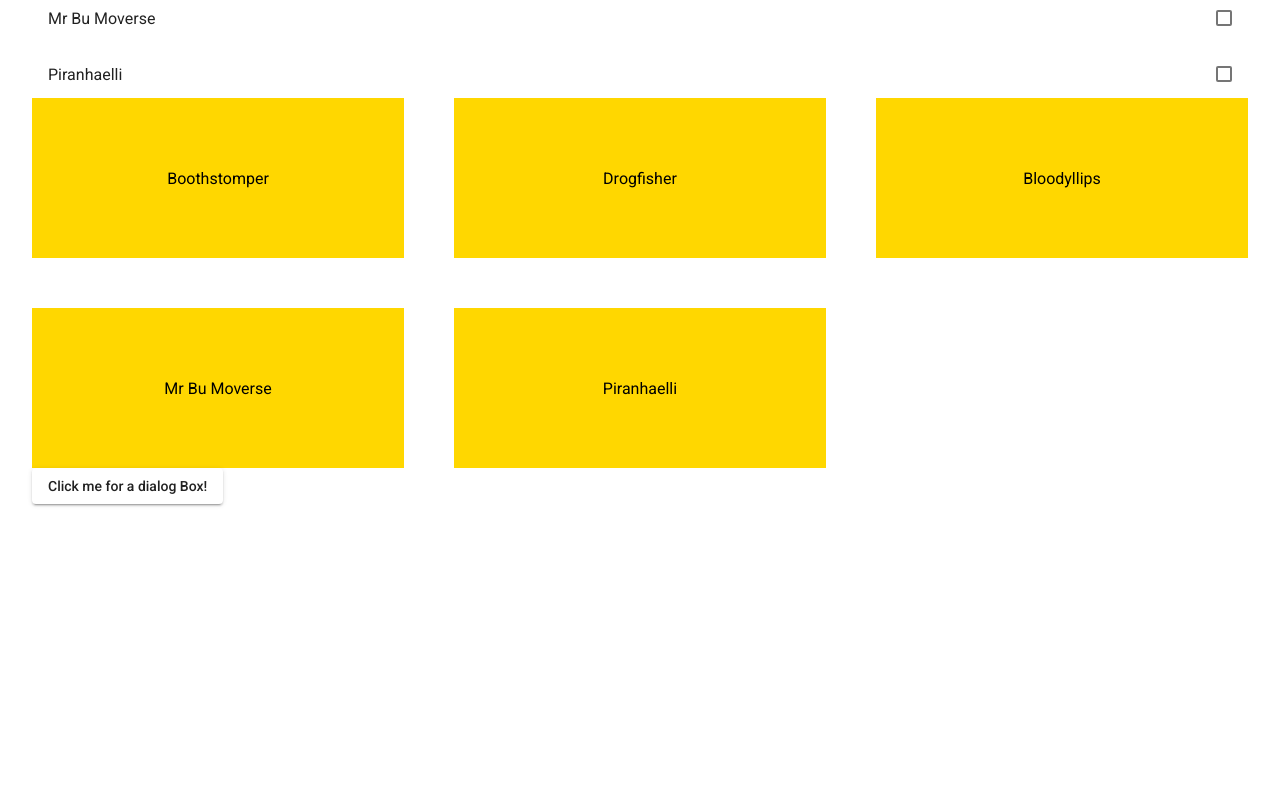
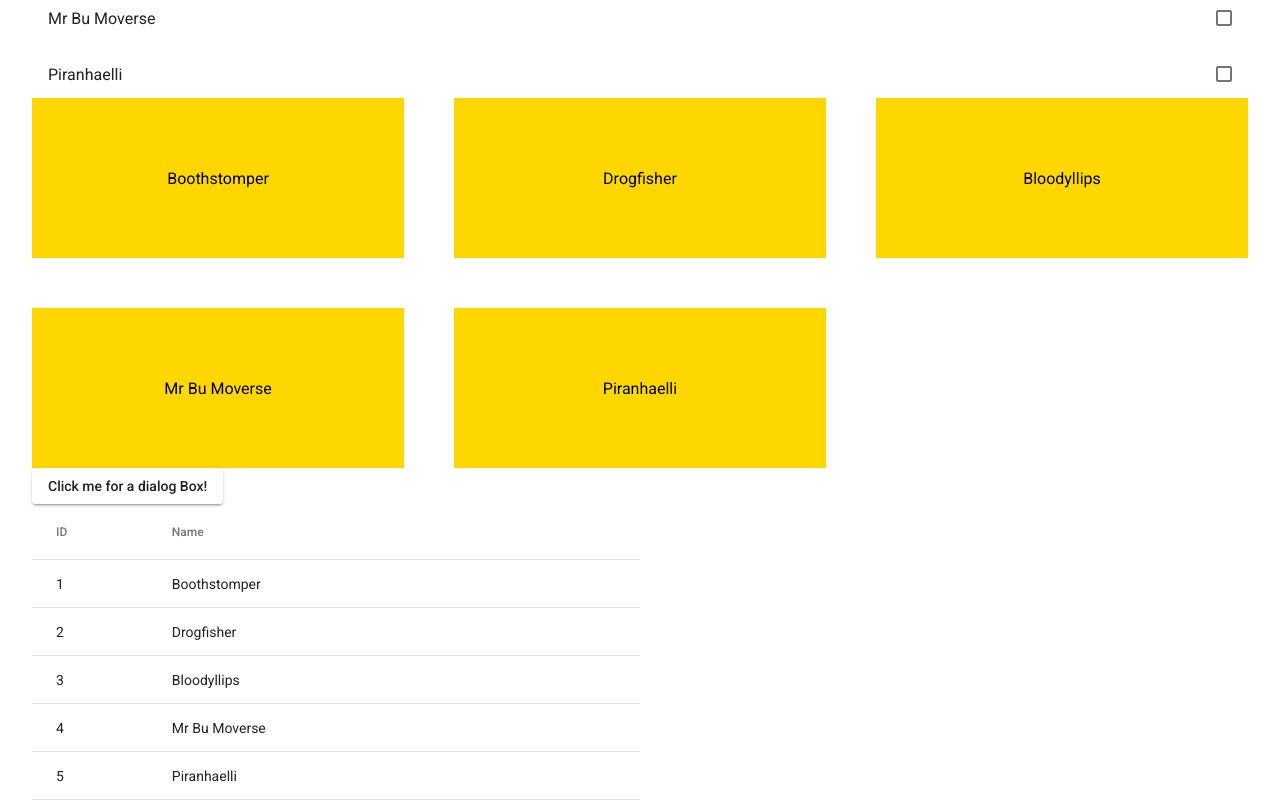
Before and after one commit to Anulav/Angular, an Angular app in the folder ninth/: page / in a window 1280 px wide. Shown: the part 667-1467 px from the top of the page. Before the commit the page ends 1171 px from the top, so only its background shows below. Built offline with nearby package versions, Linux system fonts and the light colour scheme.

Commit message:
Added table

```diff
--- a/ninth/src/app/app.component.html
+++ b/ninth/src/app/app.component.html
@@ -22,6 +22,10 @@
 <app-form-controls></app-form-controls>
 <app-layout></app-layout>
 <button mat-raised-button (click)="showdialog()">Click me for a dialog Box!</button>
+<br>
+<app-table></app-table>
+
+
 </div>
 <!--
 Buttons
--- a/ninth/src/app/app.component.ts
+++ b/ninth/src/app/app.component.ts
@@ -20,12 +20,12 @@ export class AppComponent {
 
       */
       data: 'Love Angular 10?'
-    })/*.afterClosed().subscribe(result => {
+    }).afterClosed().subscribe(result => {
       if (result)                                  /* The open method of the MatDialog service returns an afterClosed observable
       property that we can subscribe to, which will enable us to be notified when the dialog
       closes. The afterClosed observable emits any value that is sent back from the dialog */
-       /* window.alert(result);
-    })*/;
+        window.alert(result);
+    });
   }
 
 }
--- a/ninth/src/app/dialog/dialog.component.html
+++ b/ninth/src/app/dialog/dialog.component.html
@@ -1,8 +1,8 @@
 <h1 mat-dialog-title>
   <mat-dialog-content>{{data}}</mat-dialog-content>
   <mat-dialog-actions>
-    <button mat-raised-button (click)="closeDialog(true)">Yes</button>
-    <button mat-raised-button (click)="closeDialog(false)">No</button>
+    <button mat-raised-button [mat-dialog-close]="true">Yes</button>
+    <button mat-raised-button mat-dialog-close>No</button>
   </mat-dialog-actions>
 </h1>
 
--- a/ninth/src/app/dialog/dialog.component.ts
+++ b/ninth/src/app/dialog/dialog.component.ts
@@ -8,7 +8,7 @@ import { MAT_DIALOG_DATA, MatDialogRef } from '@angular/material/dialog';
 })
 export class DialogComponent implements OnInit {
 
-  constructor(@Inject(MAT_DIALOG_DATA) public data:any, private dialogRef: MatDialogRef<DialogComponent>) { }/*
+  constructor(@Inject(MAT_DIALOG_DATA) public data:any) { }/*
   In a real-world scenario, you will probably need to create a reusable component for
   displaying a dialog in an Angular project. Even better, the component may end up in an
   Angular library as a package. Therefore, you should configure the dialog component to
@@ -28,11 +28,13 @@ export class DialogComponent implements OnInit {
   */
 
   ngOnInit(): void {
+    console.log(this.data);
+
   }
-
-  closeDialog(data?: boolean){
-    this.dialogRef.close(data);
-    window.alert(data);
+/*
+  closeDialog(returned?: boolean){
+    this.dialogRef.close(returned);
+    window.alert(returned);
   }
-
+*/
 }
--- /dev/null
+++ b/ninth/src/app/table/table.component.css
@@ -0,0 +1,3 @@
+table {
+  width: 50%;
+}
--- /dev/null
+++ b/ninth/src/app/table/table.component.html
@@ -0,0 +1,27 @@
+<table mat-table [dataSource]="heroes">
+  <ng-container matColumnDef="id">
+    <th mat-header-cell *matHeaderCellDef> ID </th>
+    <td mat-cell *matCellDef="let hero"> {{hero.id}} </td>
+  </ng-container>
+  <ng-container matColumnDef="name">
+    <th mat-header-cell *matHeaderCellDef mat-sort-header> Name </th>
+    <td mat-cell *matCellDef="let hero"> {{hero.name}} </td>
+  </ng-container>
+  <tr mat-header-row *matHeaderRowDef="columnNames"></tr>
+  <tr mat-row *matRowDef="let row; columns: columnNames;"></tr>
+</table>
+
+<!--
+The dataSource property of the mat-table directive defines the data that we
+want to display on the table. It can be any sort of data that can be enumerated, such as
+an observable stream or an array. In our case, we bind it to the heroes array that we
+declared in our component class, along with the columnNames property that indicates
+the column names of the table
+-->
+<!--
+The names of columns match the properties of a hero object and are used twice in the
+table element—once to define the header row of the table that displays the names of the
+columns and the second time to define the actual rows that contain data
+
+Also added CSS with table class width to 50% for better clarity.
+-->
--- /dev/null
+++ b/ninth/src/app/table/table.component.ts
@@ -0,0 +1,21 @@
+import { Component, OnInit } from '@angular/core';
+import { MatTableDataSource } from '@angular/material/table';
+import { Heroes } from '../heroes';
+
+@Component({
+  selector: 'app-table',
+  templateUrl: './table.component.html',
+  styleUrls: ['./table.component.css']
+})
+export class TableComponent implements OnInit {
+
+  constructor() { }
+
+  heroes = new MatTableDataSource(Heroes);
+
+  columnNames: string[] = ['id','name'];
+
+  ngOnInit(): void {
+  }
+
+}
```
Also changed, not shown: ninth/src/app/app.module.ts (+6 -2 lines), 1 other file (tests, documents, lock files or other folders).
